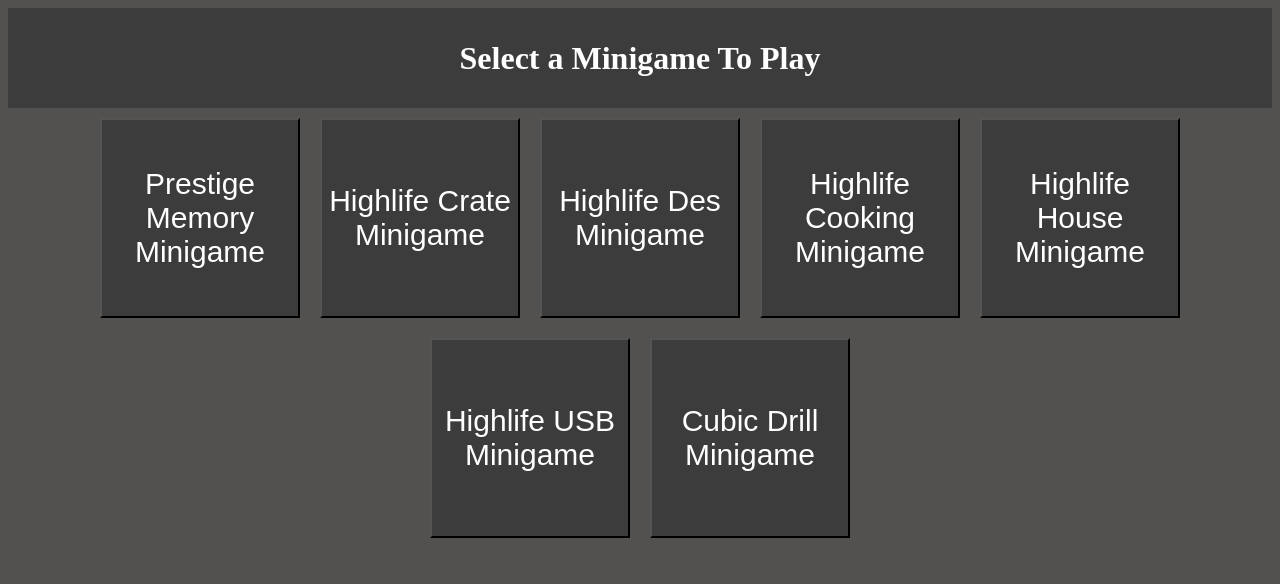
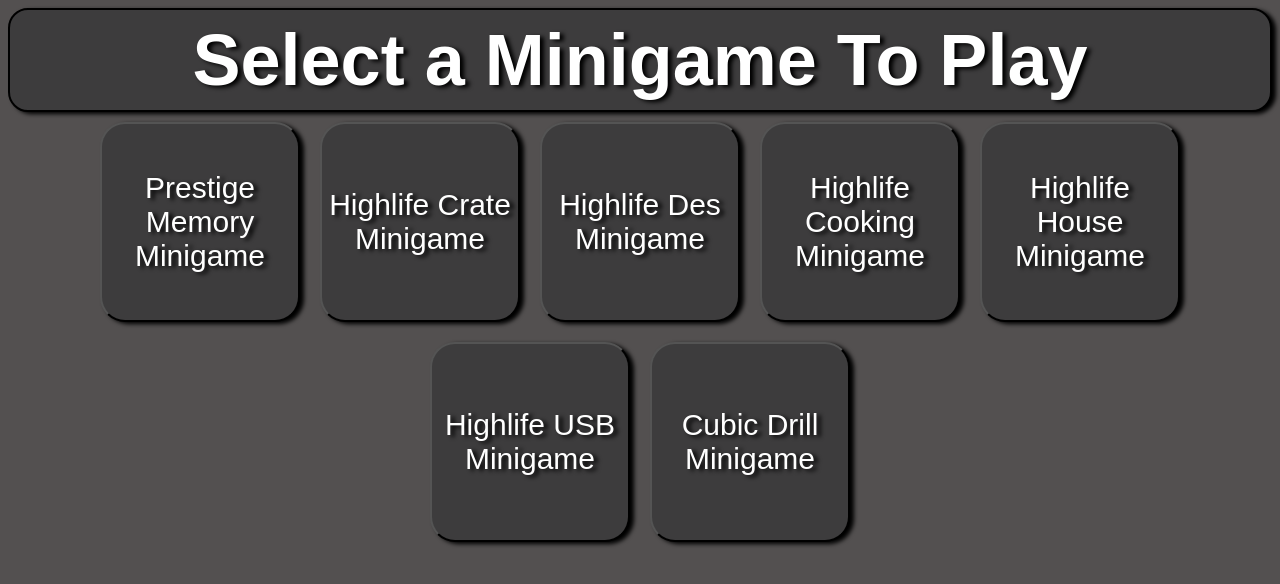
Before and after one commit to ItzMicMac/ItzMicMac.github.io, a plain HTML site: page index.html in a window 1280 px wide. Drawn offline with Linux system fonts and the light colour scheme.

Commit message:
Change styles of buttons and header

```diff
--- a/style.css
+++ b/style.css
@@ -10,16 +10,17 @@
   align-items: center;
   text-decoration: none;
   font-size: 30px;
+  text-shadow: 4px 2px 4px #000000;
+  border-radius: 25px;
+  box-shadow: 4px 2px 4px #000000;
+
 }
 
 body{
   background-color: #535050;
   color: white;
-}
-
-.link a{
-  text-decoration: none;
-  color: white;
+  text-shadow: 4px 2px 4px #000000;
+  font-family: Arial, Helvetica, sans-serif;
 }
 
 .app-container{
@@ -35,4 +36,8 @@ body{
   display: flex;
   justify-content: center;
   align-items: center;
+  font-size: 36px;
+  border: 2px solid black;
+  border-radius: 20px;
+  box-shadow: 4px 2px 4px #000000;
 }
```
